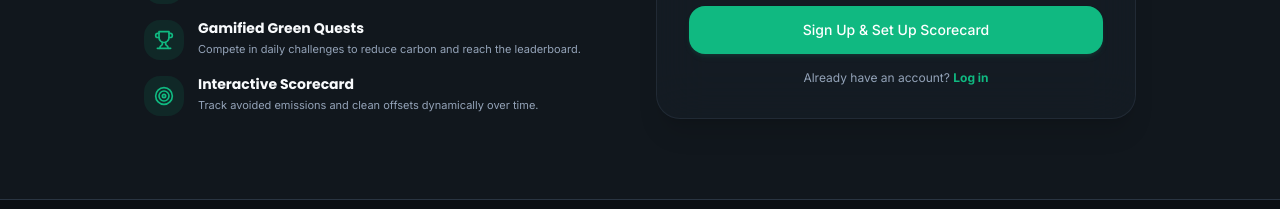
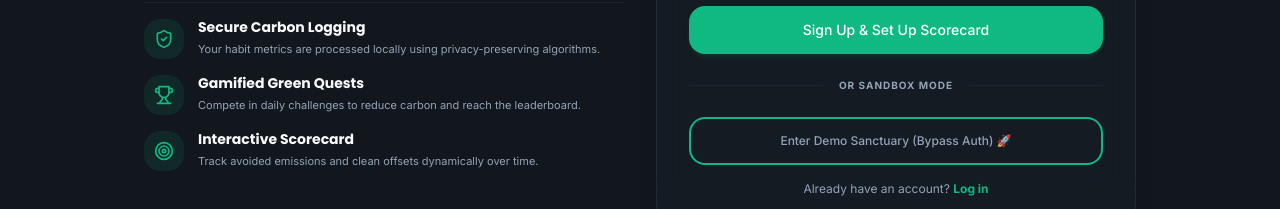
Before and after one commit to Charmi2007/CarbonCast, a React (Vite) app in the folder frontend/: page /signup in a window 1280 px wide. Shown: the part 512-721 px from the top of the page. Built offline with nearby package versions, Linux system fonts and the light colour scheme; no server answers.

Commit message:
feat: implement Enter Demo Sanctuary bypass auth option for quick showcase/testing support

```diff
--- a/frontend/src/context/AuthContext.tsx
+++ b/frontend/src/context/AuthContext.tsx
@@ -14,6 +14,7 @@ interface AuthContextType {
   isLoading: boolean;
   login: (email: string, password: string) => Promise<void>;
   signUp: (name: string, email: string, password: string) => Promise<void>;
+  loginAsDemo: () => Promise<void>;
   logout: () => Promise<void>;
 }
 
@@ -59,6 +60,19 @@ export const AuthProvider: React.FC<{ children: React.ReactNode }> = ({ children
       }
     });
     if (error) throw error;
+  };
+
+  const loginAsDemo = async () => {
+    const demoUser = {
+      id: "demo_user_123",
+      name: "Bicky (Demo)",
+      email: "demo@carboncast.com"
+    };
+    const demoToken = "demo_token_bicky_sustainability_champion";
+    setUser(demoUser);
+    setToken(demoToken);
+    localStorage.setItem('token', demoToken);
+    syncGuestData();
   };
 
   const logout = async () => {
@@ -116,7 +130,7 @@ export const AuthProvider: React.FC<{ children: React.ReactNode }> = ({ children
   }, []);
 
   return (
-    <AuthContext.Provider value={{ user, token, isLoading, login, signUp, logout }}>
+    <AuthContext.Provider value={{ user, token, isLoading, login, signUp, loginAsDemo, logout }}>
       {children}
     </AuthContext.Provider>
   );
--- a/frontend/src/pages/LoginPage.tsx
+++ b/frontend/src/pages/LoginPage.tsx
@@ -12,7 +12,7 @@ const LoginPage: React.FC = () => {
   const [errorMsg, setErrorMsg] = useState('');
   const navigate = useNavigate();
   const location = useLocation();
-  const { login } = useAuth();
+  const { login, loginAsDemo } = useAuth();
 
   const handleSubmit = async (e: React.FormEvent<HTMLFormElement>) => {
     e.preventDefault();
@@ -31,6 +31,18 @@ const LoginPage: React.FC = () => {
     } catch (error: any) {
       setStatus('error');
       setErrorMsg(error.message || 'Invalid email or password.');
+    }
+  };
+
+  const handleDemoLogin = async () => {
+    setStatus('loading');
+    try {
+      await loginAsDemo();
+      const from = (location.state as any)?.from?.pathname || '/community';
+      navigate(from, { replace: true });
+    } catch (error: any) {
+      setStatus('error');
+      setErrorMsg(error.message || 'Failed to enter Demo Sanctuary.');
     }
   };
 
@@ -82,6 +94,21 @@ const LoginPage: React.FC = () => {
               Access Profile
             </Button>
 
+            <div className="relative flex py-2 items-center">
+              <div className="flex-grow border-t border-brand-border/40"></div>
+              <span className="flex-shrink mx-4 text-[10px] text-brand-textSecondary font-bold uppercase tracking-widest">Or Sandbox Mode</span>
+              <div className="flex-grow border-t border-brand-border/40"></div>
+            </div>
+
+            <Button
+              type="button"
+              variant="outline"
+              onClick={handleDemoLogin}
+              className="w-full py-3.5 rounded-xl font-bold text-xs border-brand-border hover:border-brand-primary hover:text-brand-primary text-brand-textSecondary transition-all"
+            >
+              Enter Demo Sanctuary (Bypass Auth) 🚀
+            </Button>
+
             <p className="text-center text-xs text-brand-textSecondary mt-4">
               Don't have an account? <Link to="/signup" className="text-brand-primary font-bold hover:underline">Sign up</Link>
             </p>
--- a/frontend/src/pages/SignupPage.tsx
+++ b/frontend/src/pages/SignupPage.tsx
@@ -11,7 +11,7 @@ const SignupPage: React.FC = () => {
   const [status, setStatus] = useState<'idle' | 'loading' | 'error'>('idle');
   const [errorMsg, setErrorMsg] = useState('');
   const navigate = useNavigate();
-  const { signUp } = useAuth();
+  const { signUp, loginAsDemo } = useAuth();
 
   const handleSubmit = async (e: React.FormEvent<HTMLFormElement>) => {
     e.preventDefault();
@@ -30,6 +30,17 @@ const SignupPage: React.FC = () => {
     } catch (error: any) {
       setStatus('error');
       setErrorMsg(error.message || 'Failed to create account. Please try again.');
+    }
+  };
+
+  const handleDemoLogin = async () => {
+    setStatus('loading');
+    try {
+      await loginAsDemo();
+      navigate('/calculator?onboarding=true');
+    } catch (error: any) {
+      setStatus('error');
+      setErrorMsg(error.message || 'Failed to enter Demo Sanctuary.');
     }
   };
 
@@ -127,6 +138,21 @@ const SignupPage: React.FC = () => {
                 Sign Up & Set Up Scorecard
               </Button>
 
+              <div className="relative flex py-2 items-center">
+                <div className="flex-grow border-t border-brand-border/40"></div>
+                <span className="flex-shrink mx-4 text-[10px] text-brand-textSecondary font-bold uppercase tracking-widest">Or Sandbox Mode</span>
+                <div className="flex-grow border-t border-brand-border/40"></div>
+              </div>
+
+              <Button
+                type="button"
+                variant="outline"
+                onClick={handleDemoLogin}
+                className="w-full py-3.5 rounded-xl font-bold text-xs border-brand-border hover:border-brand-primary hover:text-brand-primary text-brand-textSecondary transition-all"
+              >
+                Enter Demo Sanctuary (Bypass Auth) 🚀
+              </Button>
+
               <p className="text-center text-xs text-brand-textSecondary mt-4">
                 Already have an account? <Link to="/login" className="text-brand-primary font-bold hover:underline">Log in</Link>
               </p>
```
Also changed, not shown: 1 other file (tests, documents, lock files or other folders).
